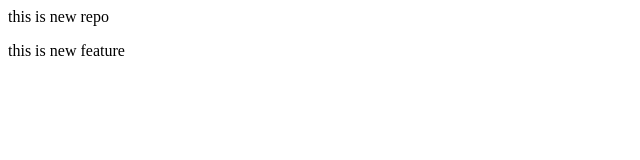
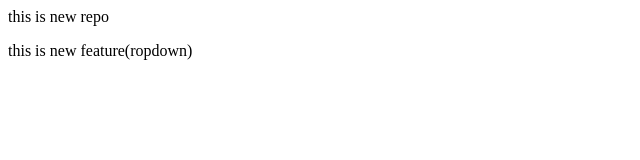
Before and after one commit to akashagalave/localrepo, a plain HTML site: page index.html in a window 1280 px wide. Shown: the full height of the page, 0-640 px from the left. Drawn offline with Linux system fonts and the light colour scheme.

```diff
--- a/index.html
+++ b/index.html
@@ -1,2 +1,2 @@
 <p>this is new repo</p>
-<p>this is new feature</p>
+<p>this is new feature(ropdown)</p>
```
